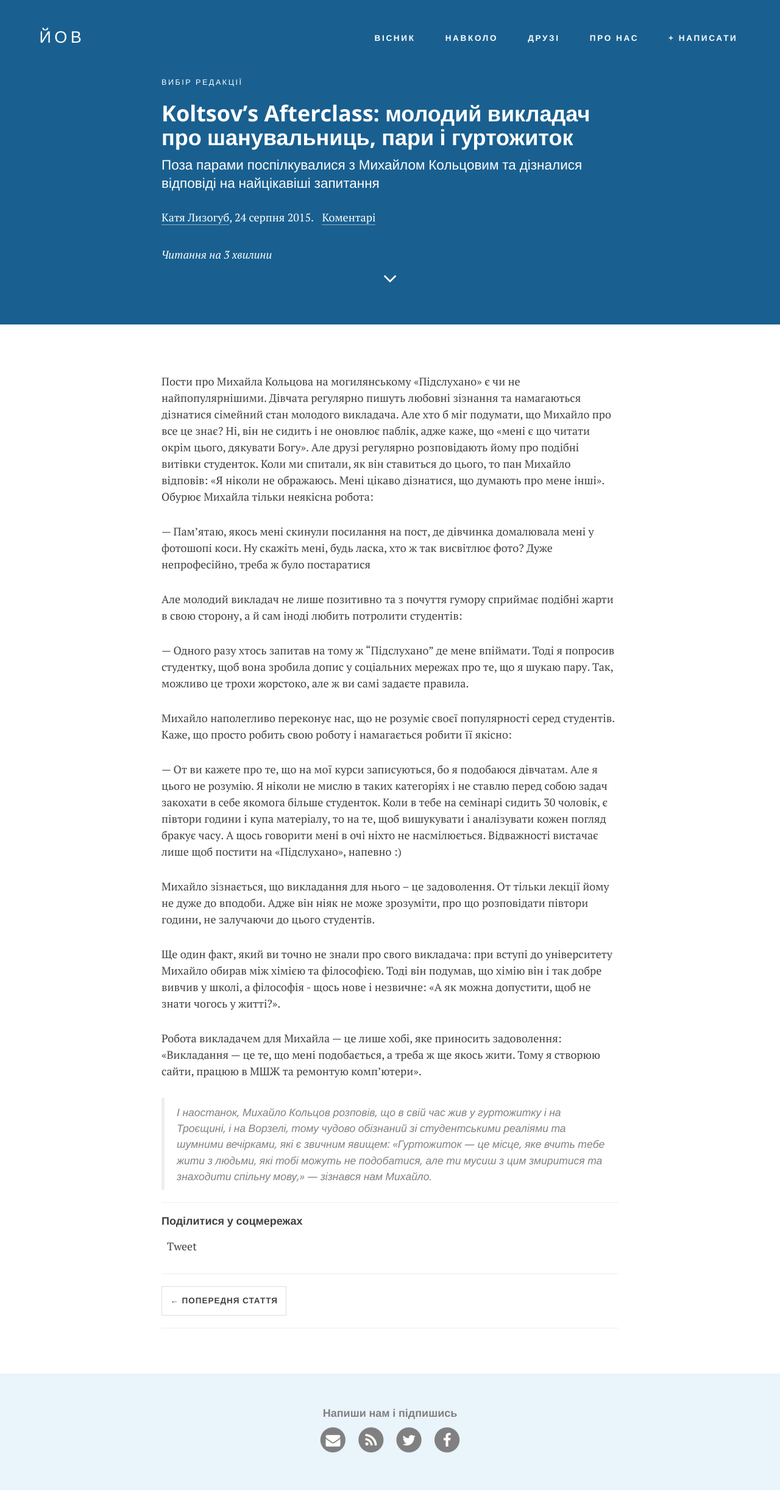
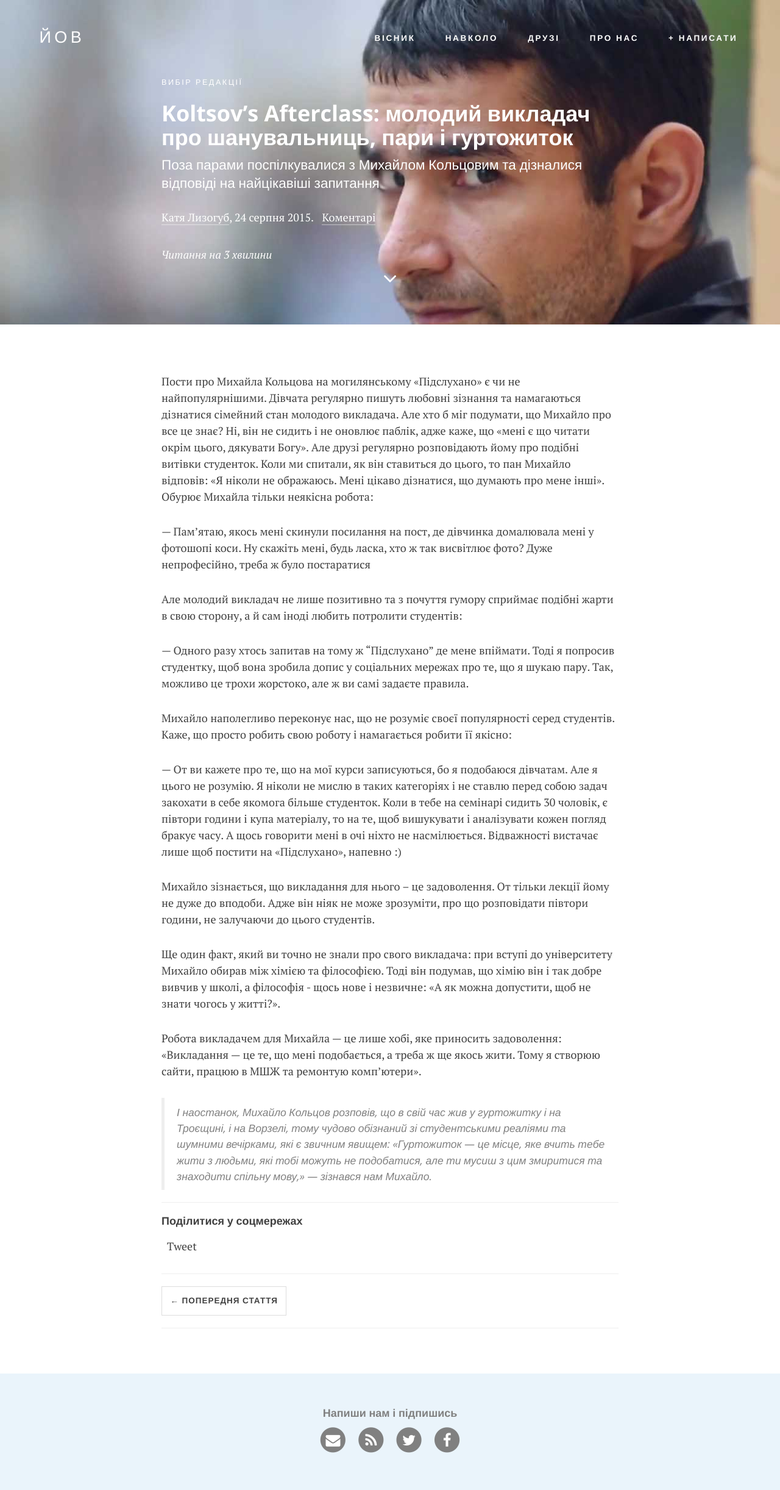
Before and after one commit to boretskyi/boretskyi.github.io, a Jekyll site: the page built from _posts/2015-08-24-koltsov.md, in a window 1280 px wide. Shown: the whole page at 61% size. Built offline with Jekyll 4.4.1, drawn with Linux system fonts in a browser that asks for light colours; nearby versions of some CDN libraries; comment, search, counter and statistics services are not loaded.

Commit message:
Fix images once again

```diff
--- a/_posts/2015-08-24-koltsov.md
+++ b/_posts/2015-08-24-koltsov.md
@@ -5,7 +5,7 @@ title: "Koltsov’s Afterclass: молодий викладач про шану
 subtitle: Поза парами поспілкувалися з Михайлом Кольцовим та дізналися відповіді на найцікавіші запитання
 author: Катя Лизогуб
 authorlink: "https://www.facebook.com/profile.php?id=100007046461752"
-image: "media/koltsov/koltsov.jpg"
+image: "/media/koltsov/koltsov.jpg"
 featured: true
 ---
 
```
Also changed, not shown: _posts/2015-05-07-kmart-intro.md (+1 -1 lines).
